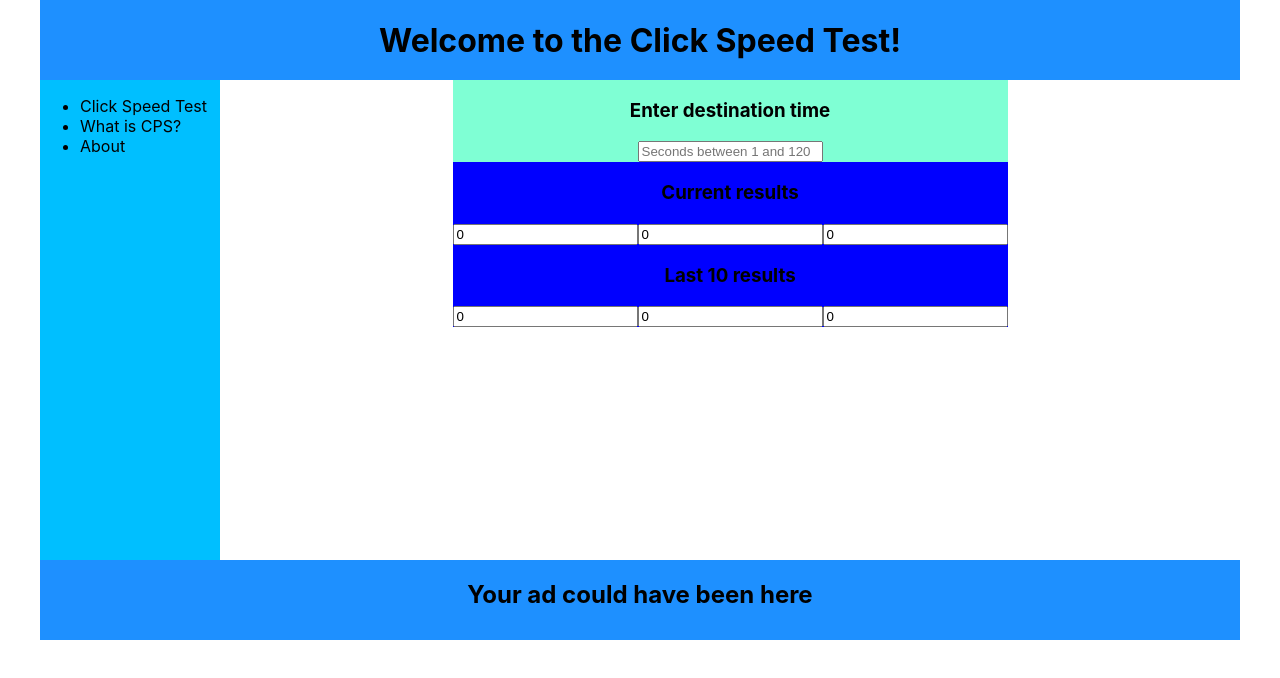
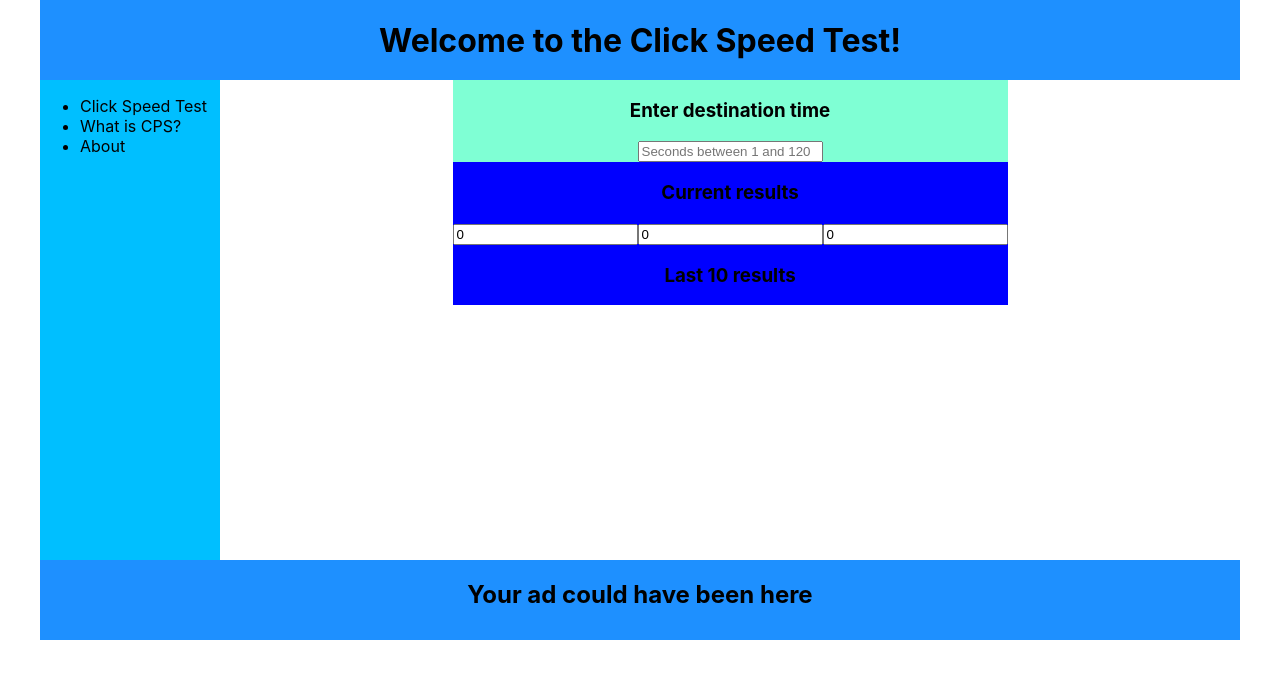
Before and after one commit to ZerruKun/pet-1-click-speed-test, a React (Create React App) app: page / in a window 1280 px wide. Shown: the top 678 px of the page. Built offline with nearby package versions, Linux system fonts and the light colour scheme.

Commit message:
Добавление таблицы последних 10 результатов.

```diff
--- a/package.json
+++ b/package.json
@@ -6,6 +6,7 @@
     "@testing-library/jest-dom": "^5.16.4",
     "@testing-library/react": "^13.3.0",
     "@testing-library/user-event": "^13.5.0",
+    "nanoid": "^4.0.0",
     "react": "^18.2.0",
     "react-dom": "^18.2.0",
     "react-scripts": "5.0.1",
--- a/src/App.js
+++ b/src/App.js
@@ -5,7 +5,7 @@ import Main from "./components/main/Main";
 import Sidebar from "./components/sidebar/Sidebar";
 import Footer from "./components/footer/Footer";
 
-function App() {
+const App = () => {
   return (
     <div className={styles.appContainer}>
       <Header/>
--- a/src/components/destinationtime/DestinationTime.jsx
+++ b/src/components/destinationtime/DestinationTime.jsx
@@ -1,4 +1,4 @@
-import React, { useState, useContext } from "react";
+import React, { useState, useContext} from "react";
 import style from "./DestinationTime.module.css";
 import useDidMountEffect from "../../useDidMountEffect";
 import applicationContext from "../../context";
@@ -43,10 +43,10 @@ const DestinationTime = () => {
       changeRemainingTime("");
       changeTimerStart(false);
       changeLastResults(clickCount, bestTime, averageTime);
-      // changeClickCount(0);
-      // changeLastTime(0);
-      // changeBestTime(0);
-      // setAverageTime(0);
+      changeClickCount(0);
+      changeLastTime(0);
+      changeBestTime(0);
+      setAverageTime(0);
     }
   };
 
--- a/src/components/lastTenResults/LastTenResults.jsx
+++ b/src/components/lastTenResults/LastTenResults.jsx
@@ -1,26 +1,52 @@
-import React, {useContext} from "react";
+import React, {useContext, useState} from "react";
 import styles from "./LastTenResults.module.css";
 import applicationContext from "../../context";
+import useDidMountEffect from "../../useDidMountEffect";
+import { nanoid } from 'nanoid';
 
 const LastTenResults = () => {
 
   const {lastResults} = useContext(applicationContext);
 
+  const [allResults, setAllResults] = useState([]);
+
+  const changeAllResults = (value) => {
+    if(allResults.length > 9) {
+      allResults.shift();
+    }
+    let changedAllResults = [...allResults, value];
+    console.log("changedAllResults " + changedAllResults);
+    setAllResults(changedAllResults);
+  };
+
+  useDidMountEffect(() => {
+      if(lastResults.count !== 0){
+        changeAllResults(lastResults);
+      }
+  }, [lastResults.count])
+
+  let results = allResults.map((obj) => {
+    return <div key={nanoid(10)}>
+      <input
+      value={obj.count}
+      readOnly
+      />
+      <input
+      value={obj.best}
+      readOnly
+      />
+      <input
+      value={obj.average}
+      readOnly
+      />
+    </div>
+  })
+
+
   return (
     <div className={styles.tableItem1}>
       <h3>Last 10 results</h3>
-      <input
-      value={lastResults.count}
-      readOnly
-      />
-      <input
-      value={lastResults.best}
-      readOnly
-      />
-      <input
-      value={lastResults.average}
-      readOnly
-      />
+      {results}
     </div>
   );
 };
--- a/src/useDidMountEffect.js
+++ b/src/useDidMountEffect.js
@@ -1,11 +1,13 @@
 import { useEffect, useRef } from 'react';
 
 const useDidMountEffect = (func, deps) => {
+
     const didMount = useRef(false);
 
     useEffect(() => {
         if (didMount.current) func();
         else didMount.current = true;
+    // eslint-disable-next-line react-hooks/exhaustive-deps
     }, deps);
 }
 
```
Also changed, not shown: 1 other file (tests, documents, lock files or other folders).
